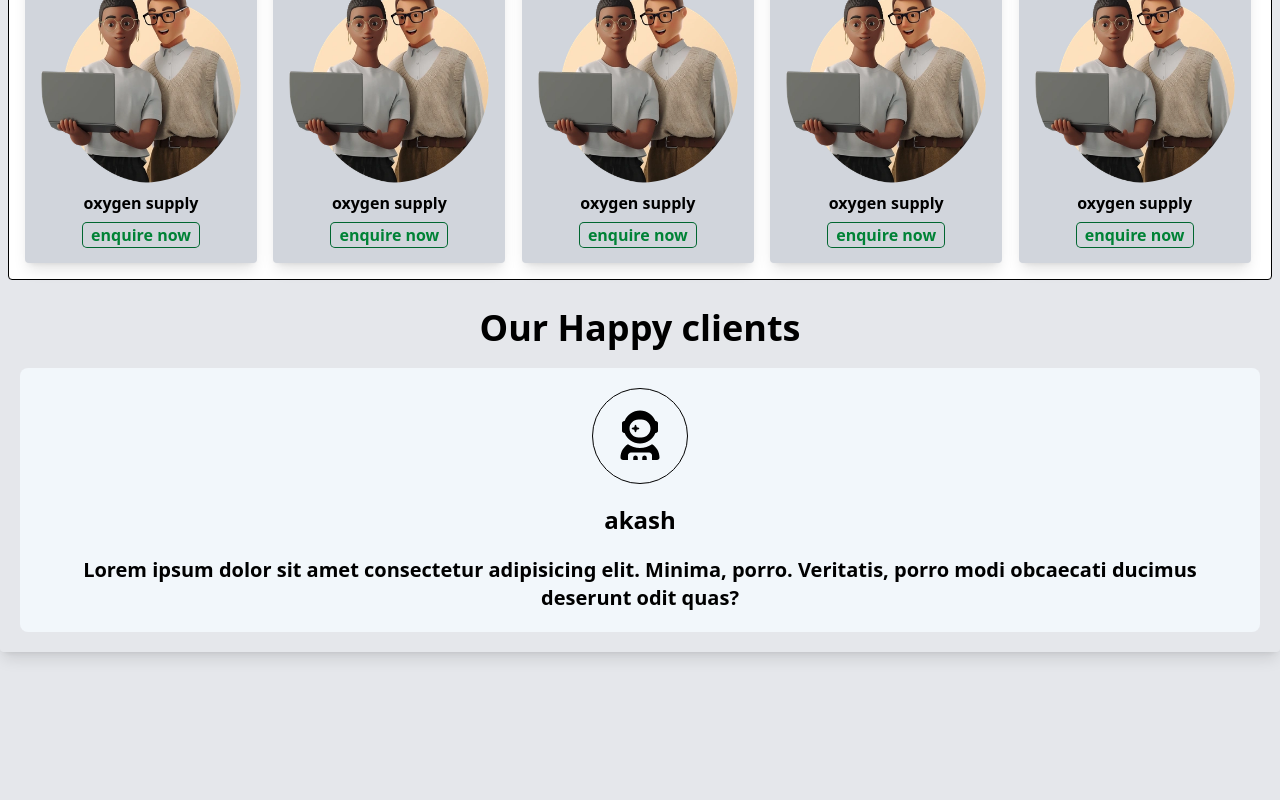
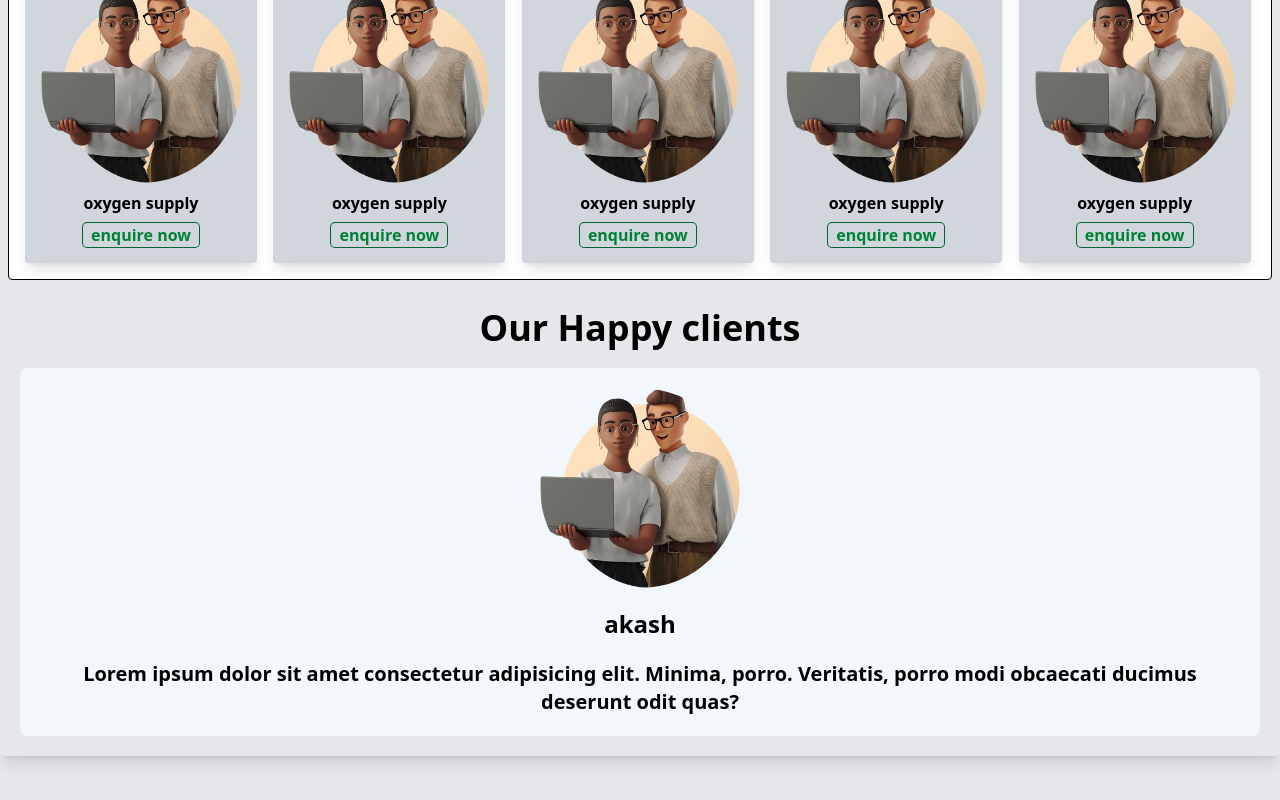
Before and after one commit to Arsath-md/homecare, a React (Vite) app: page / in a window 1280 px wide. Shown: the part 982-1782 px from the top of the page. Built offline with nearby package versions, Linux system fonts and the light colour scheme; the HTML template or start-up script is replaced by a standard one.

Commit message:
changed home,cusotmer_card on 4:30pm

```diff
--- a/src/components/customer_card.jsx
+++ b/src/components/customer_card.jsx
@@ -1,13 +1,11 @@
-import { faFaceKiss, faUserAstronaut } from "@fortawesome/free-solid-svg-icons";
-import { FontAwesomeIcon } from "@fortawesome/react-fontawesome";
 
 export default function Customer_card() {
     return (
         <div className="text-center">
                         <div className="bg-[#F2F7FB] text-center flex flex-auto flex-col gap-5 p-5 rounded-lg justify-center items-center ">
-                            <div className="h-24 w-24 border rounded-full flex justify-center items-center">
-                                <FontAwesomeIcon icon={faUserAstronaut} size="3x" />
-                            </div>
+                            <div className="flex justify-center">
+                <img src="/src/assets/image.webp" className="rounded-full h-30px w-30px" style={{ height: "200px", width: "200px" }} alt="" />
+            </div>
                             <div>
                                 <h1 className="heading">akash</h1>
                             </div>
--- a/src/pages/Home.jsx
+++ b/src/pages/Home.jsx
@@ -33,7 +33,7 @@ export default function Home() {
 
   return (
     <> <div
-      className="relative min-h-screen bg-cover bg-center"
+      className="relative min-h-screen bg-cover bg-center shadow-lg"
       style={{ backgroundImage: `url(${hero})` }}
     >
       {/* overlay */}
@@ -67,7 +67,7 @@ export default function Home() {
       </div>
 
       {/* hero content */}
-      <div className="relative z-10 flex min-h-screen flex-col items-center justify-center px-6 text-center text-white"  ref={showref}>
+      <div className="relative z-10 flex min-h-screen flex-col items-center justify-center px-6 text-center text-white shadow-lg rounded"  ref={showref}>
 <Toaster/>
         <h1 className="text-4xl font-bold mb-4">
           Best home nursing for your loved ones
```
